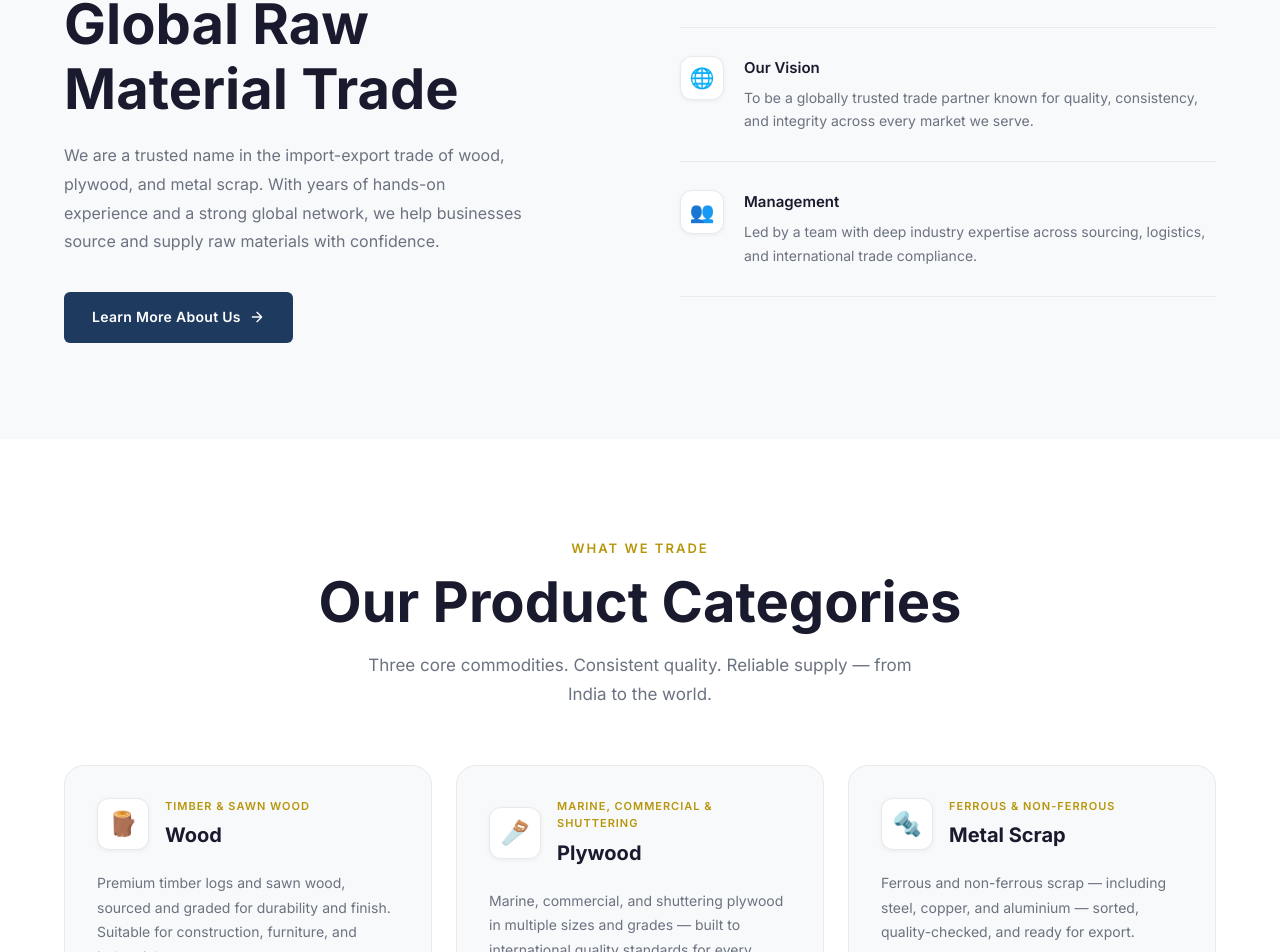
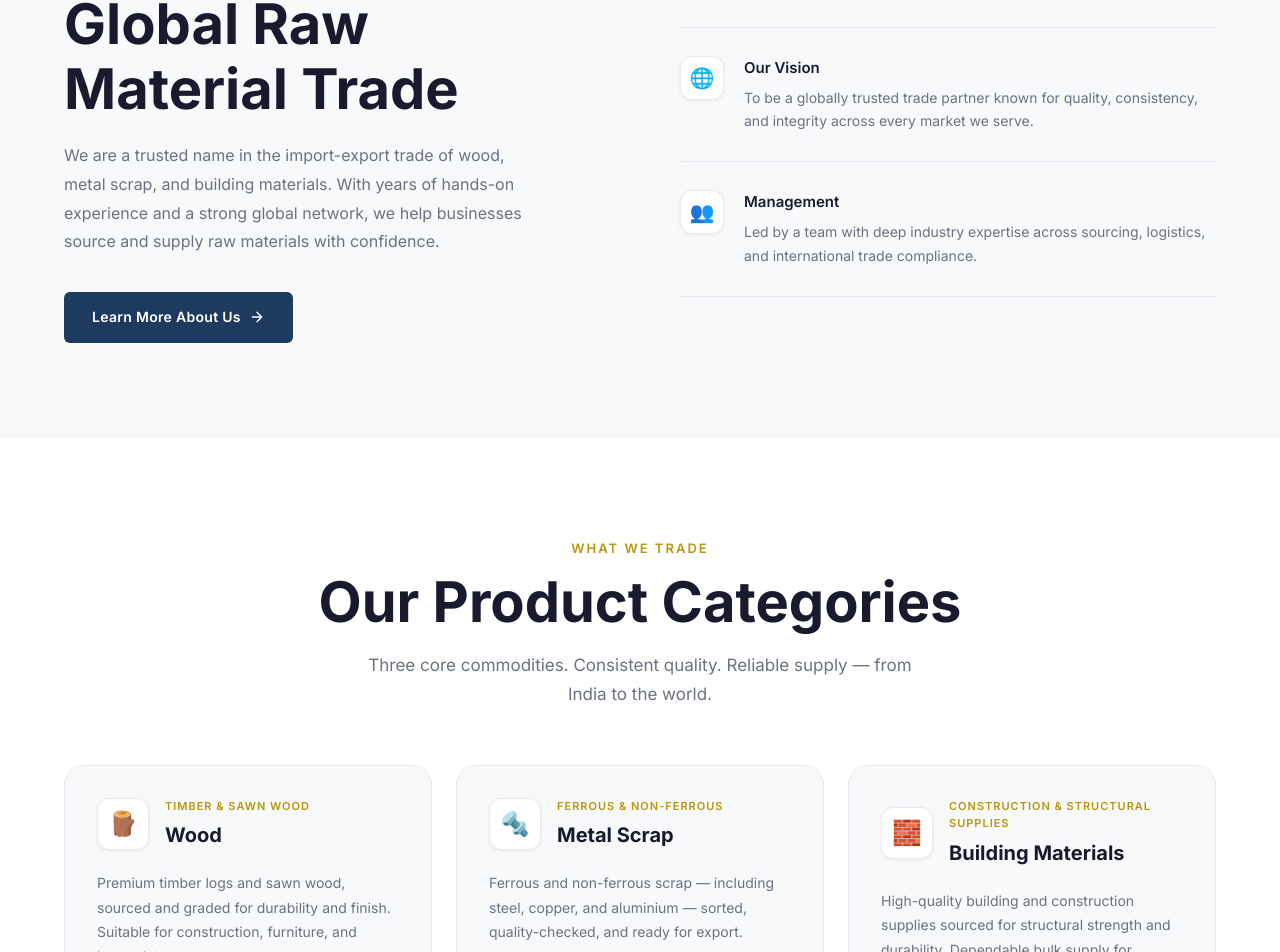
Before and after one commit to Satyam-Maru/rushiputra-joint-venture, a React (Vite) app: page / in a window 1280 px wide. Shown: the part 1004-1956 px from the top of the page. Built offline with nearby package versions, Linux system fonts and the light colour scheme.

Commit message:
fix: replaced the plywood card with building materials

```diff
--- a/src/components/About.jsx
+++ b/src/components/About.jsx
@@ -30,8 +30,8 @@ export default function About() {
             A Trusted Name in<br />Global Raw Material Trade
           </h2>
           <p className="about__lead">
-            We are a trusted name in the import-export trade of wood, plywood,
-            and metal scrap. With years of hands-on experience and a strong
+            We are a trusted name in the import-export trade of wood, metal scrap,
+            and building materials. With years of hands-on experience and a strong
             global network, we help businesses source and supply raw materials
             with confidence.
           </p>
--- a/src/components/Hero.jsx
+++ b/src/components/Hero.jsx
@@ -16,7 +16,7 @@ export default function Hero() {
           </h1>
 
           <p className="hero__sub">
-            Trusted importers &amp; exporters of Wood, Plywood, and Metal Scrap —<br />
+            Trusted importers &amp; exporters of Wood, Metal Scrap, and Building Materials —<br />
             delivering quality, on time, worldwide.
           </p>
 
--- a/src/components/Markets.jsx
+++ b/src/components/Markets.jsx
@@ -12,7 +12,7 @@ const MARKETS = [
     code: 'us',
     country: 'United States',
     role: 'Premium Buyer Market',
-    desc: 'A key destination for high-grade wood and plywood exports.',
+    desc: 'A key destination for high-grade wood and building materials exports.',
   },
   {
     code: 'pa',
@@ -24,7 +24,7 @@ const MARKETS = [
     code: 'co',
     country: 'Colombia',
     role: 'Growing Export Destination',
-    desc: 'Rapidly growing demand for plywood and metal scrap imports.',
+    desc: 'Rapidly growing demand for metal scrap and building materials imports.',
   },
   {
     code: 'ke',
--- a/src/components/Products.jsx
+++ b/src/components/Products.jsx
@@ -11,15 +11,6 @@ const PRODUCTS = [
     specs: ['Hardwood & Softwood', 'Graded & Certified', 'Multiple Species', 'Custom Sizing'],
   },
   {
-    id: 'plywood',
-    emoji: '🪚',
-    name: 'Plywood',
-    tagline: 'Marine, Commercial & Shuttering',
-    description:
-      'Marine, commercial, and shuttering plywood in multiple sizes and grades — built to international quality standards for every application.',
-    specs: ['Marine Grade', 'Commercial Grade', 'Shuttering Ply', 'ISI & BWR Certified'],
-  },
-  {
     id: 'metal-scrap',
     emoji: '🔩',
     name: 'Metal Scrap',
@@ -27,6 +18,15 @@ const PRODUCTS = [
     description:
       'Ferrous and non-ferrous scrap — including steel, copper, and aluminium — sorted, quality-checked, and ready for export.',
     specs: ['Steel Scrap', 'Copper Scrap', 'Aluminium Scrap', 'Quality Sorted'],
+  },
+  {
+    id: 'building-materials',
+    emoji: '🧱',
+    name: 'Building Materials',
+    tagline: 'Construction & Structural Supplies',
+    description:
+      'High-quality building and construction supplies sourced for structural strength and durability. Dependable bulk supply for commercial and industrial projects.',
+    specs: ['Structural Grade', 'Quality Certified', 'Bulk Supply Available', 'Custom Specifications'],
   },
 ];
 
--- a/src/components/WhyUs.jsx
+++ b/src/components/WhyUs.jsx
@@ -4,7 +4,7 @@ const REASONS = [
   {
     icon: '🏆',
     title: 'Experience',
-    desc: 'Years of hands-on expertise in wood, plywood, and metal scrap trade — we know the market inside out.',
+    desc: 'Years of hands-on expertise in wood, metal scrap, and building materials trade — we know the market inside out.',
   },
   {
     icon: '💰',
```
